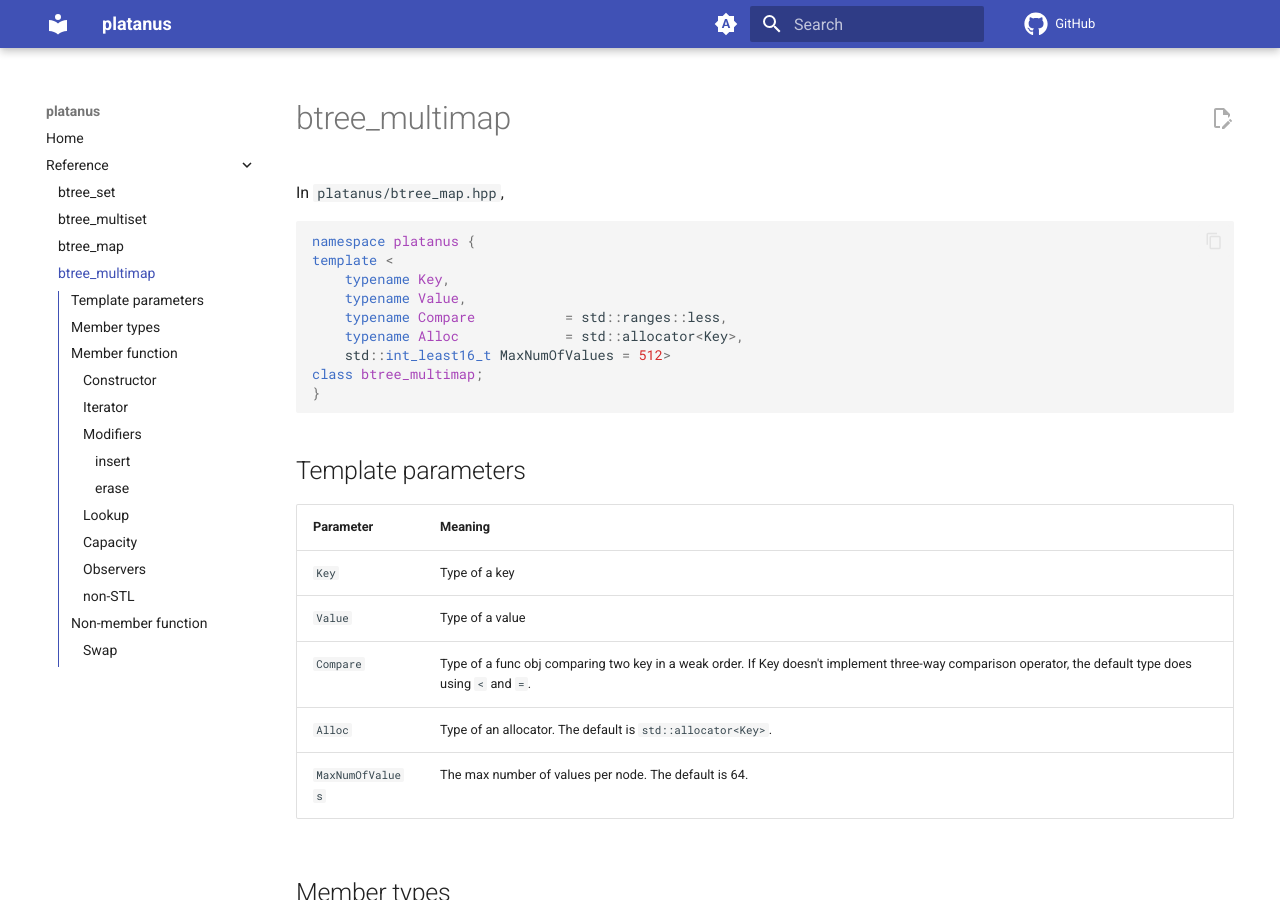
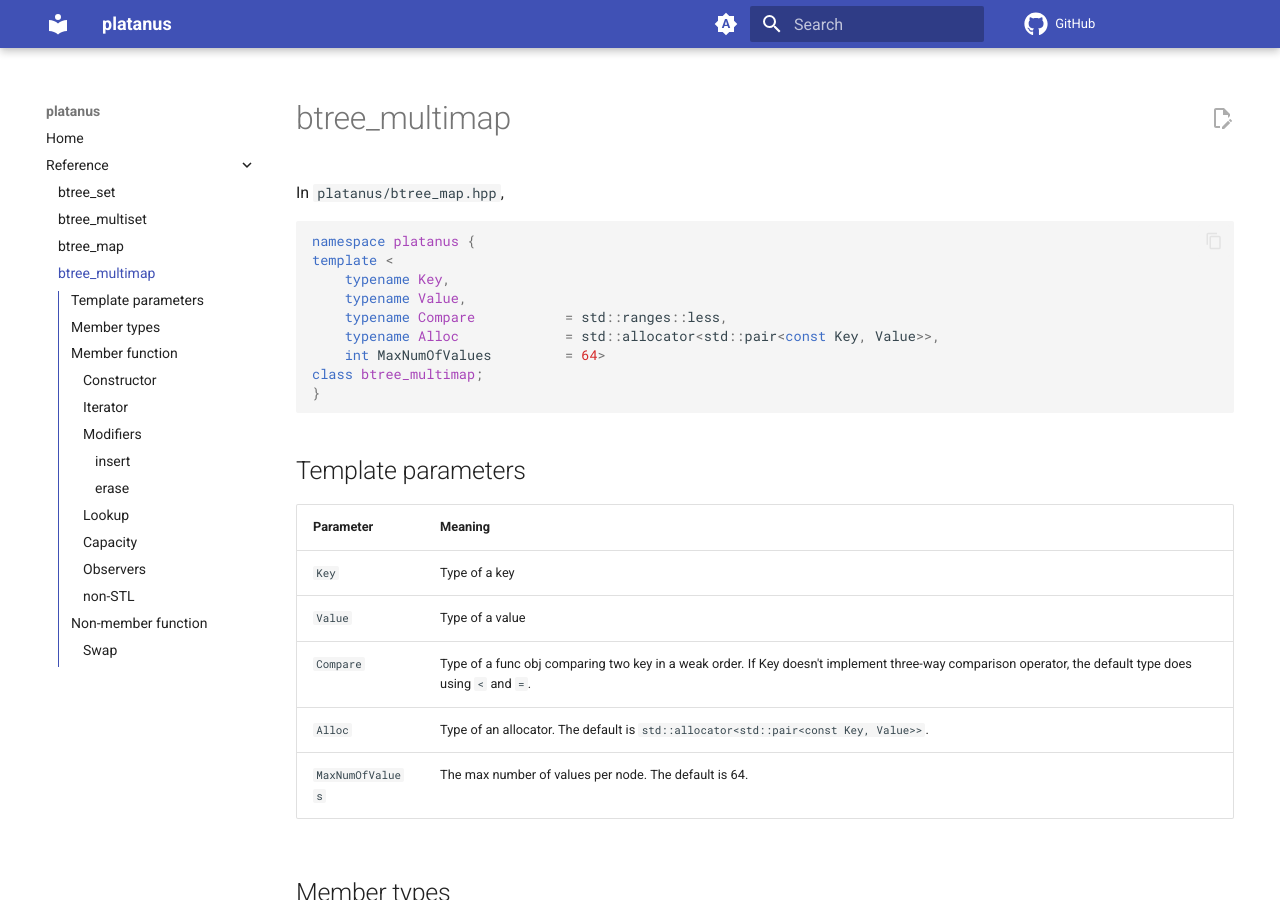
Before and after one commit to sukeya/platanus, an MkDocs documentation site: the page built from docs/reference/btree_multimap.md, in a window 1280 px wide and 900 px high. Built offline with MkDocs 1.6.1 and Material for MkDocs 9.7.7, drawn with Linux system fonts in a browser that asks for light colours; comment, search, counter and statistics services are not loaded.

Commit message:
Update documents.

````diff
--- a/docs/reference/btree_multimap.md
+++ b/docs/reference/btree_multimap.md
@@ -7,8 +7,8 @@ template <
     typename Key,
     typename Value,
     typename Compare           = std::ranges::less,
-    typename Alloc             = std::allocator<Key>,
-    std::int_least16_t MaxNumOfValues = 512>
+    typename Alloc             = std::allocator<std::pair<const Key, Value>>,
+    int MaxNumOfValues         = 64>
 class btree_multimap;
 }
 ```
@@ -21,7 +21,7 @@ class btree_multimap;
 | `Key` | Type of a key |
 | `Value` | Type of a value |
 | `Compare` | Type of a func obj comparing two key in a weak order. If Key doesn't implement three-way comparison operator, the default type does using `<` and `=`. |
-| `Alloc` | Type of an allocator. The default is `std::allocator<Key>`. |
+| `Alloc` | Type of an allocator. The default is `std::allocator<std::pair<const Key, Value>>`. |
 | `MaxNumOfValues` | The max number of values per node. The default is 64. |
 
 
````
Also changed, not shown: docs/reference/btree_map.md (+3 -3 lines), docs/reference/btree_multiset.md (+1 -1 lines), docs/reference/btree_set.md (+1 -1 lines).
